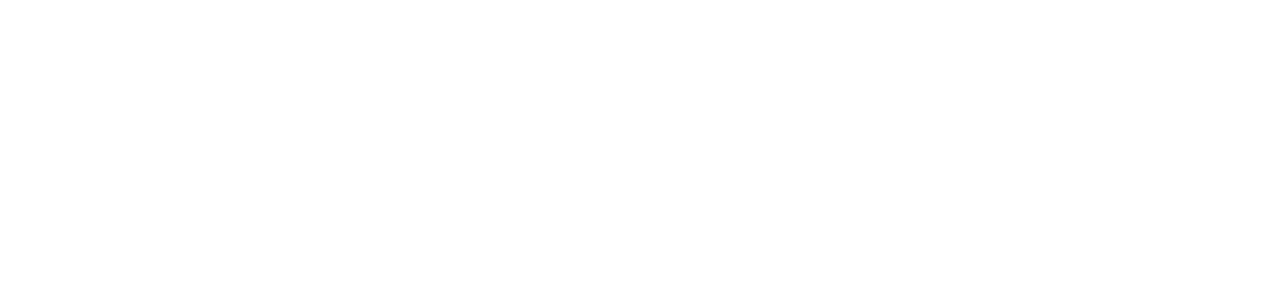
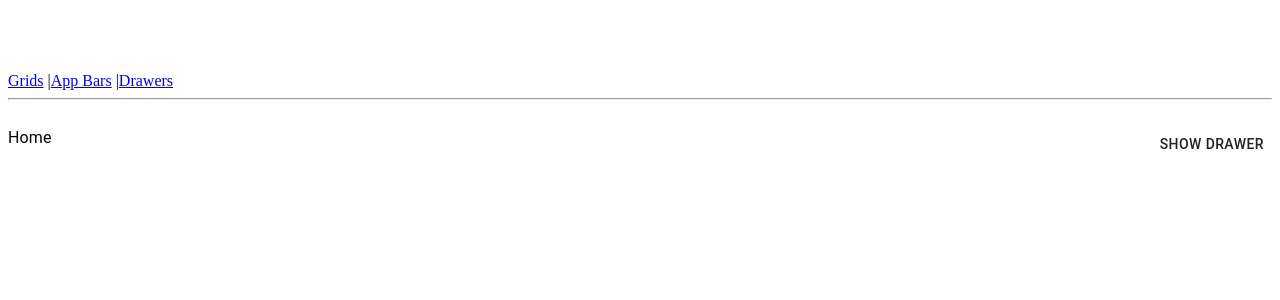
Before and after one commit to mjshuff23/material-ui-lessons, a React (Create React App) app in the folder material-ui-lesson/: page /drawers/itemstate in a window 1280 px wide. Before the commit this address had no page. Shown: the top 300 px of the page. Built offline with nearby package versions, Linux system fonts and the light colour scheme.

Commit message:
added drawer item state demo

```diff
--- /dev/null
+++ b/material-ui-lesson/src/components/Drawer/DrawerItemState.js
@@ -0,0 +1,62 @@
+import React, { useState } from 'react';
+import Drawer from '@material-ui/core/Drawer';
+import Grid from '@material-ui/core/Grid';
+import Button from '@material-ui/core/Button';
+import List from '@material-ui/core/List';
+import ListItem from '@material-ui/core/ListItem';
+import ListItemIcon from '@material-ui/core/ListItemIcon';
+import ListItemText from '@material-ui/core/ListItemText';
+import Typography from '@material-ui/core/Typography';
+import HomeIcon from '@material-ui/icons/Home';
+import WebIcon from '@material-ui/icons/Web';
+
+export default function DrawerItemState() {
+  const [open, setOpen] = useState(false);
+  const [content, setContent] = useState('Home');
+  const [items] = useState([
+    { label: 'Home', Icon: HomeIcon },
+    { label: 'Page 2', Icon: WebIcon },
+    { label: 'Page 3', Icon: WebIcon, disabled: true },
+    { label: 'Page 4', Icon: WebIcon },
+    { label: 'Page 5', Icon: WebIcon, hidden: true },
+  ]);
+
+  const onClick = (content) => () => {
+    setOpen(false);
+    setContent(content);
+  };
+
+  return (
+    <Grid container justify='space-between'>
+      <Grid item>
+        <Typography>{content}</Typography>
+      </Grid>
+      <Grid item>
+        <Drawer open={open} onClose={() => setOpen(false)}>
+          <List>
+            {items
+              .filter(({ hidden }) => !hidden)
+              .map(({ label, disabled, Icon }, i) => (
+                <ListItem
+                  button
+                  key={i}
+                  disabled={disabled}
+                  onClick={onClick(label)}
+                >
+                  <ListItemIcon>
+                    <Icon />
+                  </ListItemIcon>
+                  <ListItemText>{label}</ListItemText>
+                </ListItem>
+              ))}
+          </List>
+        </Drawer>
+      </Grid>
+      <Grid item>
+        <Button onClick={() => setOpen(!open)}>
+          {open ? 'Hide' : 'Show'} Drawer
+        </Button>
+      </Grid>
+    </Grid>
+  );
+}
--- a/material-ui-lesson/src/components/Drawer/Drawers.js
+++ b/material-ui-lesson/src/components/Drawer/Drawers.js
@@ -16,6 +16,7 @@
           <li>Permanent</li>
         </Link>
       </ul>
+      <Link to='itemstate'>Drawer Item State</Link>
       <br />
       <Outlet />
     </div>
--- a/material-ui-lesson/src/index.js
+++ b/material-ui-lesson/src/index.js
@@ -16,6 +16,7 @@
 import WithNavigation from './components/AppBar/WithNavigation';
 import Drawers from './components/Drawer/Drawers';
 import DrawerTypes from './components/Drawer/DrawerTypes';
+import DrawerItemState from './components/Drawer/DrawerItemState';
 
 ReactDOM.render(
   <React.StrictMode>
@@ -55,6 +56,7 @@
             path='drawers/permanent'
             element={<DrawerTypes variant='permanent' />}
           />
+          <Route path='drawers/itemstate' element={<DrawerItemState />} />
         </Route>
       </Routes>
     </BrowserRouter>
```
Also changed, not shown: 1 other file (tests, documents, lock files or other folders).
